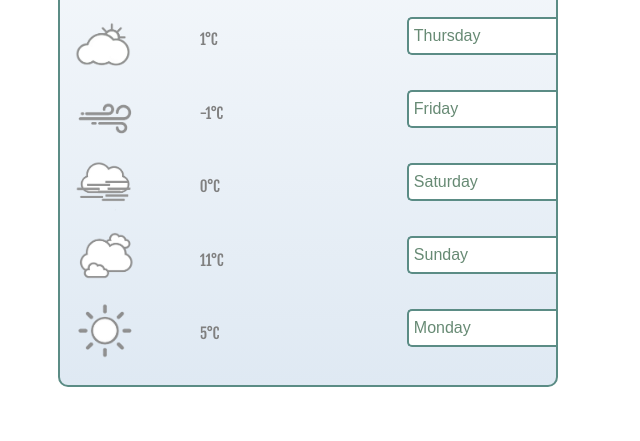
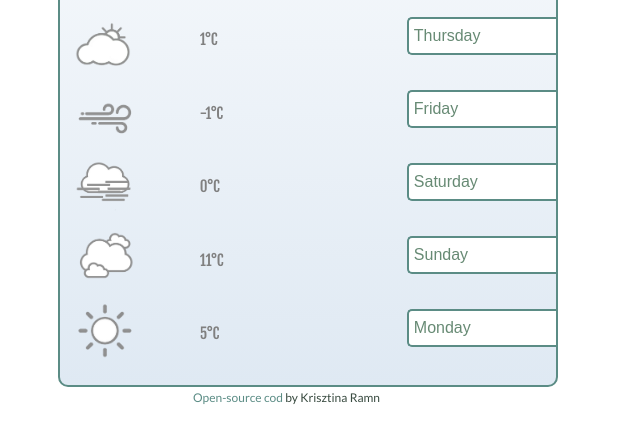
Before and after one commit to krisztaramn/Weather-app, a plain HTML site: page index.html in a window 1280 px wide. Shown: the part 313-754 px from the top of the page, without its empty margins (77-717 px from the left). Drawn offline with nearby package versions, Linux system fonts and the light colour scheme.

Commit message:
Open source cod-Git link

```diff
--- a/index.html
+++ b/index.html
@@ -14,6 +14,10 @@
     />
     <link
       href="https://fonts.googleapis.com/css?family=Anton|Fjalla+One&display=swap"
+      rel="stylesheet"
+    />
+    <link
+      href="https://fonts.googleapis.com/css?family=Lato&display=swap"
       rel="stylesheet"
     />
     <script
@@ -134,6 +138,15 @@
         </div>
       </section>
     </div>
+    <p class="open-source">
+      <a
+        class="git-link"
+        href="https://github.com/krisztaramn/Weather-app/commits/master"
+        target=" "
+        >Open-source cod</a
+      >
+      by Krisztina Ramn
+    </p>
     <script src="src\java.js"></script>
   </body>
 </html>
--- a/src/style.css
+++ b/src/style.css
@@ -5,6 +5,7 @@ body {
 section {
   border: 2px solid #5b8c85;
   margin: 20px 50px;
+  margin-bottom: 0;
   border-radius: 10px;
   width: 500px;
   background-image: linear-gradient(to top, #dfe9f3 0%, white 100%);
@@ -120,3 +121,19 @@ ul {
   padding-right: 100px;
   font-family: "Fjalla One", sans-serif;
 }
+.open-source {
+  margin-top: 2px;
+  margin-left: 270px;
+  font-family: "Lato", sans-serif;
+  font-size: 12px;
+  font-weight: 500px;
+  color: #394b40;
+}
+.git-link {
+  text-decoration: none;
+  color: #5b8c85;
+}
+.git-link:hover {
+  text-decoration: none;
+  color: #41615c;
+}
```
